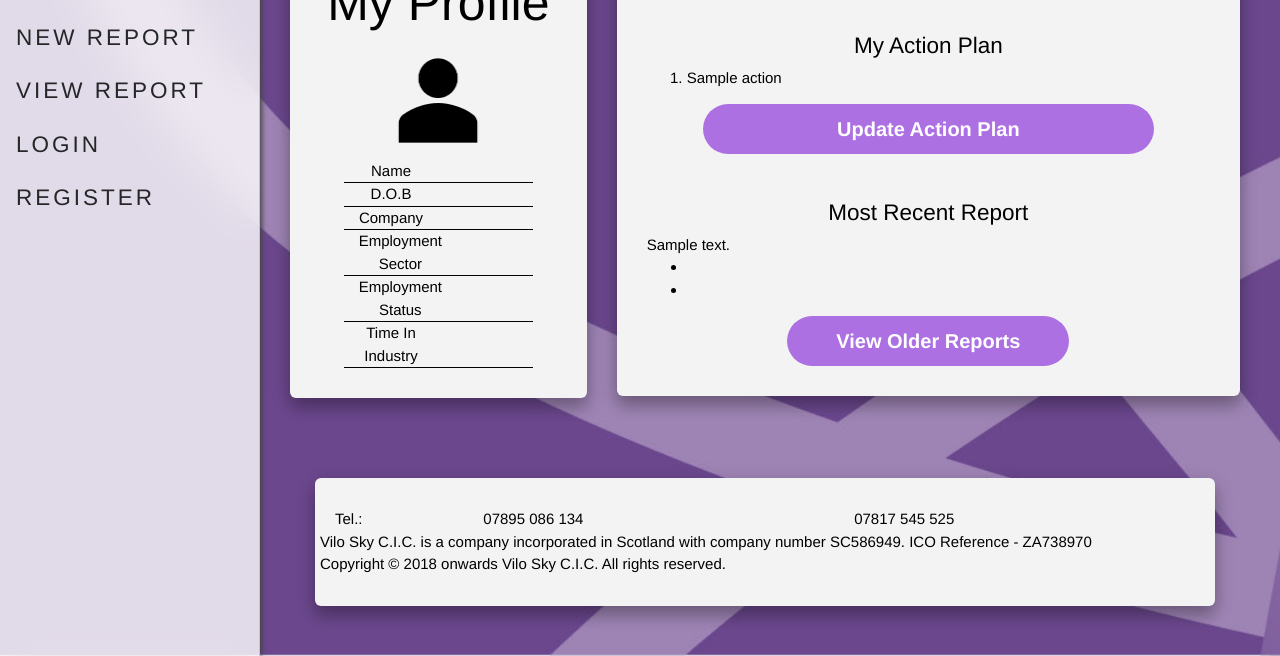
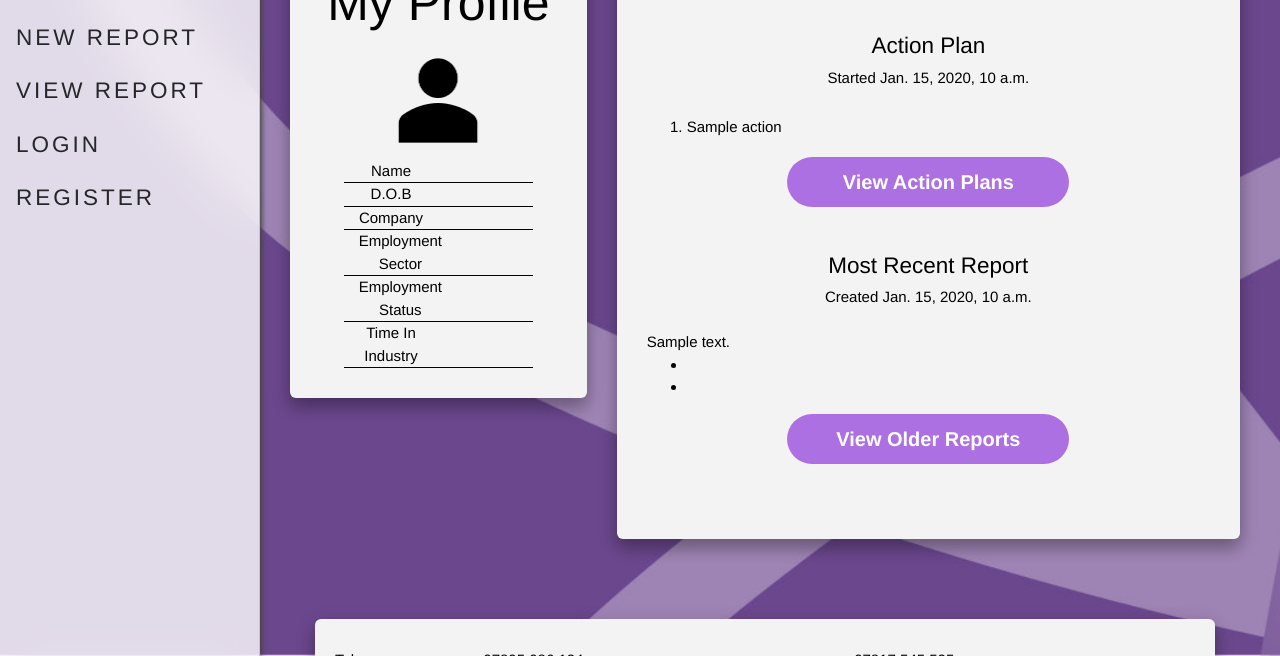
Before and after one commit to andrewwu531/Student_Enquiry_AI_Chatbot, a Django app: template Code/ViloSky/templates/dashboard.html in a window 1280 px wide. Shown: the part 144-800 px from the top of the page. Run offline with Django 3.2, Linux system fonts and the light colour scheme; the template is opened without the code that fills it: most values are stand-ins (such as "Sample title", 1, 10 or a date in 2020); some libraries are stand-ins or nearby versions.

Commit message:
small style changes

```diff
--- a/Code/ViloSky/ViloSkyApp/views.py
+++ b/Code/ViloSky/ViloSkyApp/views.py
@@ -84,6 +84,7 @@ def user_logout(request):
 def dashboard(request):
     user = request.user.user_profile
     report = user.reports_assigned.all().order_by('-datetime_created').first()
+    plan_id = report.id
     paras = []
     links_dict = {}
 
@@ -112,7 +113,8 @@ def dashboard(request):
 
     actions = UserAction.objects.filter(report = report)
 
-    return render(request, 'dashboard.html', {'report':report, 'actions':actions, 'paras':paras, 'data': links_dict })
+
+    return render(request, 'dashboard.html', {'report':report, 'actions':actions, 'paras':paras, 'data': links_dict, })
 
 
 @login_required(login_url='login')
--- a/Code/ViloSky/templates/dashboard.html
+++ b/Code/ViloSky/templates/dashboard.html
@@ -1,42 +1,43 @@
 {% extends 'baseuser.html' %}
 {% load static %}
-
-
 
 {% block body%}
 <h2><div class=" whiteText centerText">
     {{user.first_name}}'s Dashboard
 </div></h2>
-
 <br>
-
 {% if actions %}
 <h4><div class="whiteText centerText">
-    My Action Plan
+   Action Plan
 </div></h4>
-
+<div class = "centerText">
+<h7>Started {{ report.datetime_created }}</h7>
+</div>
+<br>
 
 <div>
     <ol>
         {% for a in actions %}
         {% if a.is_completed %}
-        <li style = "color: green">{{ a.title }}</li>
+        <li style="line-height: 30px;">{{ a.title }} <b>&#10004;</b> </li>
         {% else %}
-        <li>{{ a.title }}</li>
+        <li style="line-height: 30px;">{{ a.title }}</li>
         {% endif %}
         {% endfor %}
     </ol>
 </div>
+<a href="{% url 'actions' %}" class="btn btn-primary btn-block btn-small center">View Action Plans</a>
+<br><br>
+{% endif %}
 
-<a href="{% url 'actions' %}" class="btn btn-primary btn-block btn--small center">Update Action Plan</a>
-
-{% endif %}
-<br><br>
 {% if report %}
 <h4><div class="whiteText centerText">
     Most Recent Report
 </div></h4>
-
+<div class = "centerText">
+<h7>Created {{ report.datetime_created }}</h7>
+</div>
+<br>
 <div id = "report">
         {% for key,values in data.items %}
 
@@ -57,16 +58,17 @@
             </ul>
         {% endfor %}
         <a href="{% url 'reports' %}" class="btn btn-primary btn-block btn-small center">View Older Reports</a>
+        <br><br>
 
 </div>
 {% else %}
 <h3>
 <div class="whiteText centerText">
     You don't have any reports or action plans to view right now, click below to create a report.
-    <a href="{% url 'reports' %}" class="btn btn-primary btn-block btn-small center">New Report</a>
+    <br><br>
+    <a href="{% url 'reports' %}" class="btn btn-outline-dark" style="float: right;">New Report</a>
+    <br><br>
 </div>
 </h3>
 {% endif %}
-
-
 {%endblock%}
```
